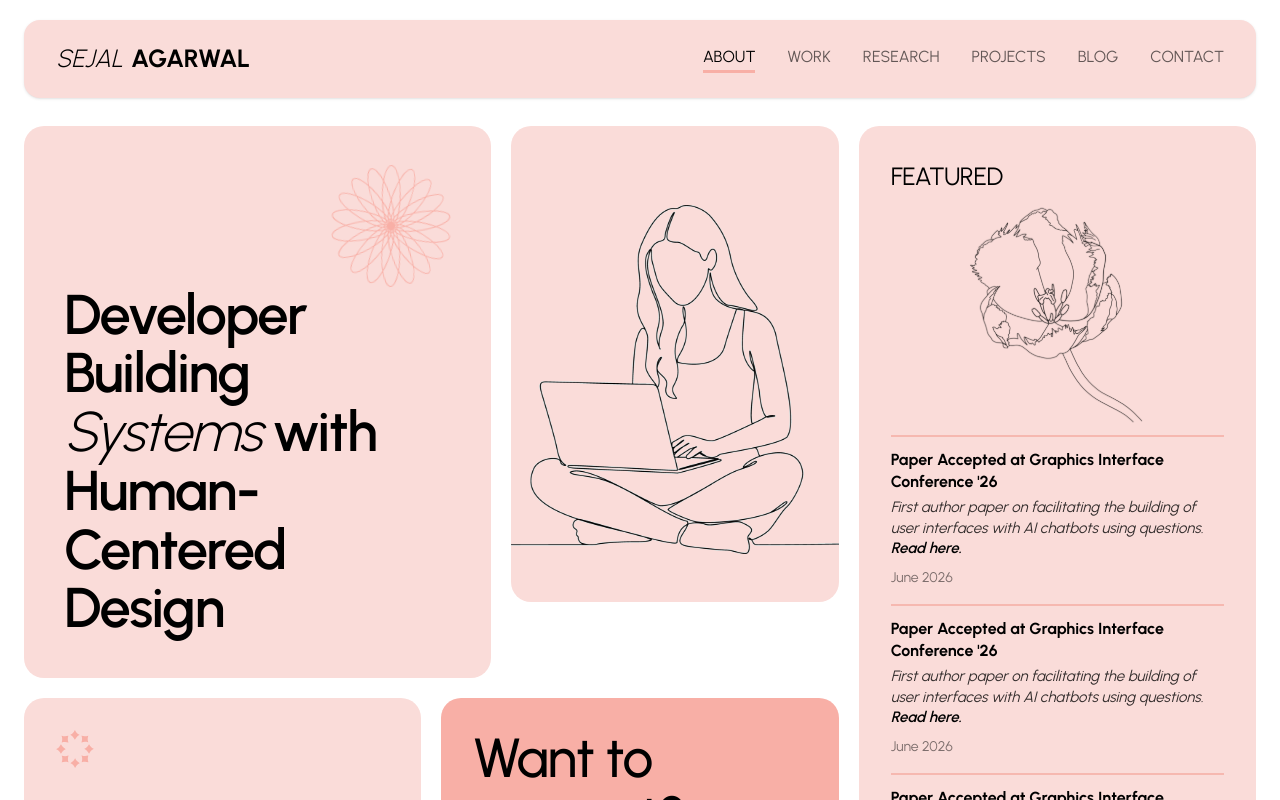
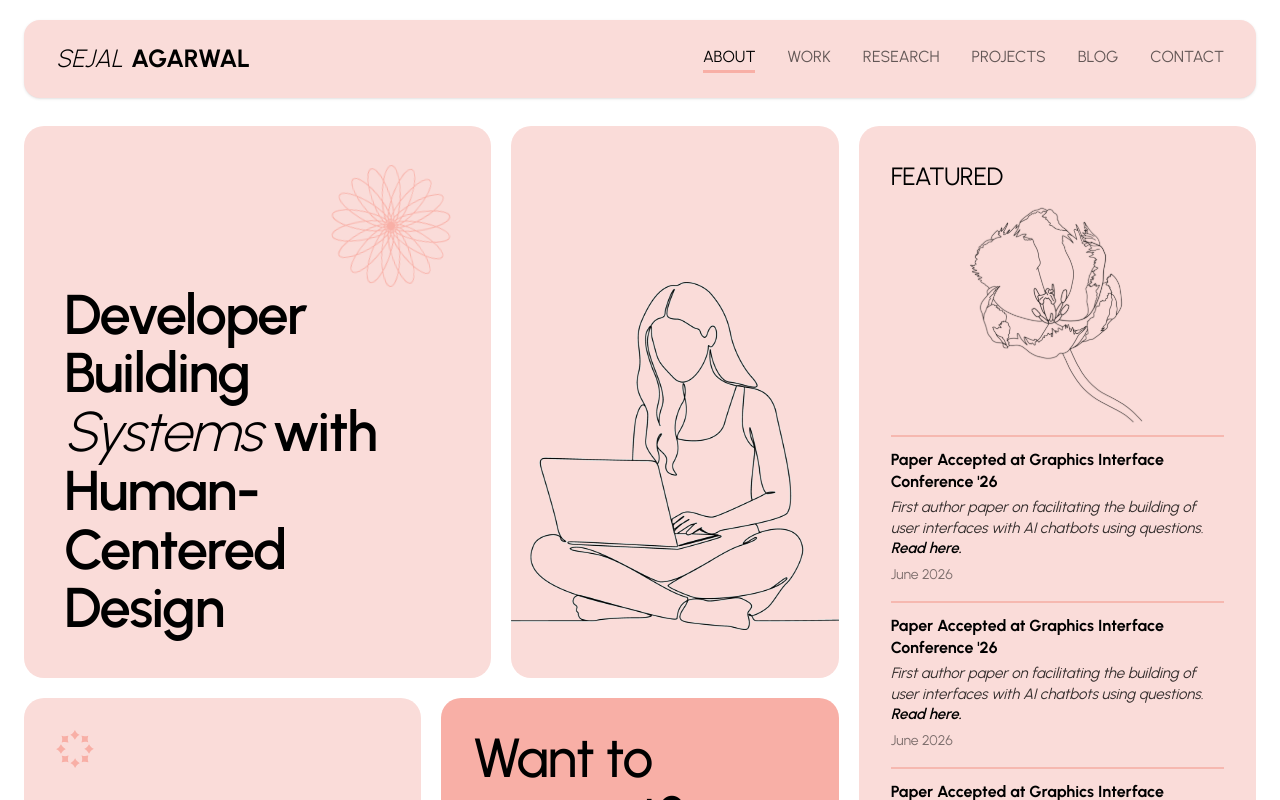
Before and after one commit to sejal-agarwal/sejal-portfolio, a Next.js app: page / in a window 1280 px wide. Shown: the top 800 px of the page. Built offline with nearby package versions, Linux system fonts and the light colour scheme.

Commit message:
small tweaks to homepage

```diff
--- a/app/components/Button.tsx
+++ b/app/components/Button.tsx
@@ -11,7 +11,7 @@ export function Button({ href, children, className = "" }: ButtonProps) {
     return (
         <Link
             href={href}
-            className={`w-full h-[60px] bg-white rounded-[20px] flex items-center justify-center text-nav-link tracking-normal transition-shadow duration-200 hover:shadow-md ${className}`}
+            className={`w-full h-[60px] bg-white rounded-[20px] flex items-center justify-center text-nav-link tracking-normal transition-shadow duration-200 hover:shadow-2xl ${className}`}
         >
             {children}
         </Link>
--- a/app/components/homepage-components/FeaturedCard.tsx
+++ b/app/components/homepage-components/FeaturedCard.tsx
@@ -70,7 +70,8 @@ export function FeaturedCard() {
                     {" "}
                     <Link
                       href={item.link}
-                      className="font-semibold italic text-black hover-underline-secondary inline-block pb-[1px]"
+                      className="font-semibold italic text-black hover-underline-secondary inline-block"
+                      style={{ paddingBottom: "1px" }}
                     >
                       Read here.
                     </Link>
--- a/app/components/homepage-components/IllustrationCard.tsx
+++ b/app/components/homepage-components/IllustrationCard.tsx
@@ -6,7 +6,7 @@ export function IllustrationCard() {
     <BentoCard
       bgColor="bg-primary"
       colSpan="col-span-1 lg:col-span-3"
-      className="rounded-[20px] h-[476px] relative overflow-hidden flex flex-col justify-end"
+      className="rounded-[20px] h-full relative overflow-hidden flex flex-col justify-end"
     >
       <div className="absolute bottom-12 inset-x-0 w-full h-[351px]">
         <Image
--- a/app/pages/Homepage.tsx
+++ b/app/pages/Homepage.tsx
@@ -12,10 +12,10 @@ export default function HomePage() {
 
         <div className="lg:col-span-8 grid grid-cols-1 md:grid-cols-12 gap-5 w-full">
 
-          <div className="md:col-span-7 w-full">
+          <div className="md:col-span-7 w-full h-full">
             <HeroCard />
           </div>
-          <div className="md:col-span-5 w-full">
+          <div className="md:col-span-5 w-full h-full">
             <IllustrationCard />
           </div>
 
```
